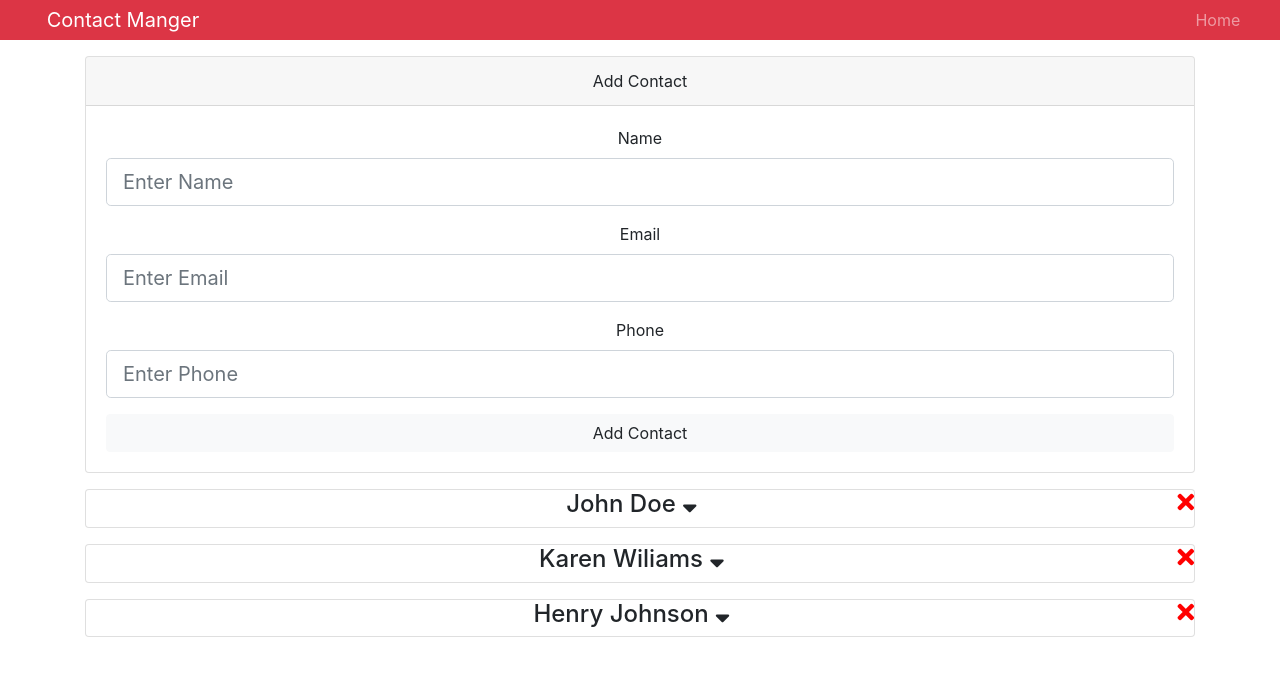
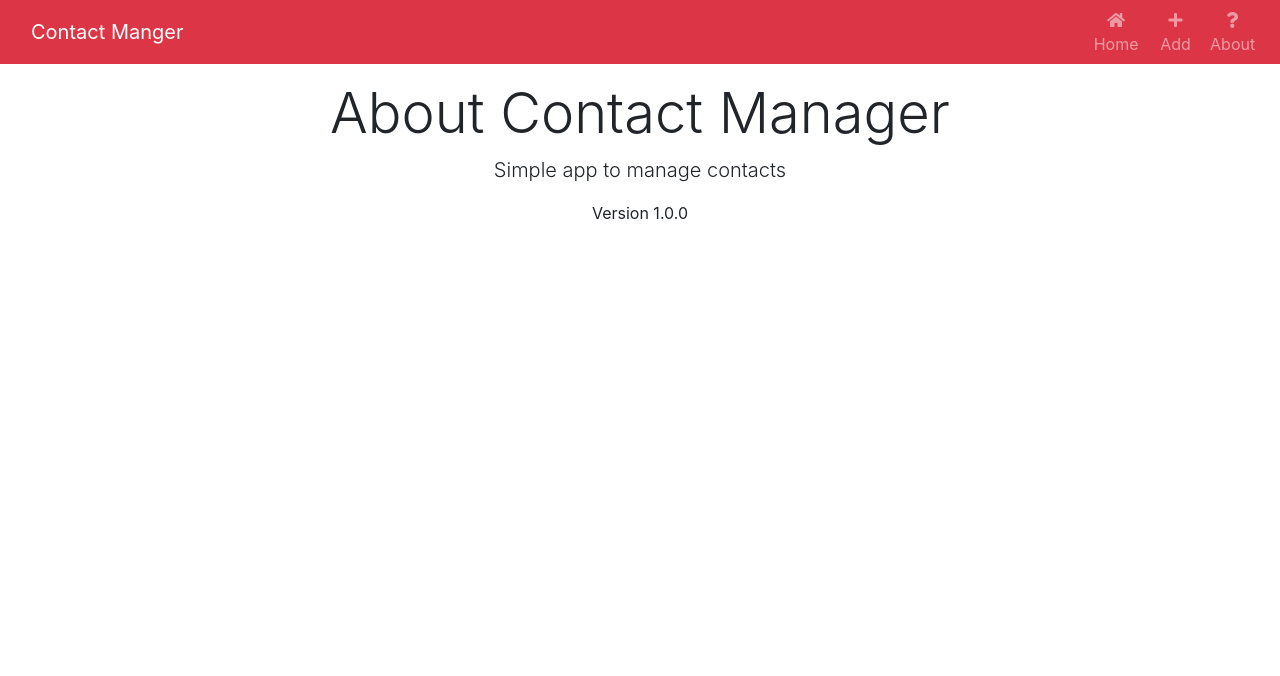
Before and after one commit to yukako098/ContactManager, a React (Create React App) app: page /about in a window 1280 px wide. Shown: the top 676 px of the page. Built offline with nearby package versions, Linux system fonts and the light colour scheme.

Commit message:
finished Section6

```diff
--- a/package.json
+++ b/package.json
@@ -7,6 +7,7 @@
     "classnames": "^2.2.6",
     "react": "^16.5.0",
     "react-dom": "^16.5.0",
+    "react-router-dom": "^4.3.1",
     "react-scripts": "1.1.5",
     "uuid": "^3.3.2"
   },
--- a/src/App.js
+++ b/src/App.js
@@ -1,24 +1,35 @@
 import React, {Component} from 'react';
+import { BrowserRouter as Router, Route, Switch } from 'react-router-dom';
 import Contacts from './components/contacts/Contacts';
+import AddContacts from './components/contacts/AddContacts';
 import Header from './components/layout/Header';
-import AddContacts from './components/contacts/AddContacts';
+import About from './components/pages/About';
+import NotFound from './components/pages/NotFound';
+
 
 import {Provider} from './context';
 
 import 'bootstrap/dist/css/bootstrap.min.css';
 import './App.css';
 
+
 class App extends Component {
   render() {
     return (
       <Provider>
-        <div className="App">
-          <Header branding = "Contact Manger"/>
-          <div className="container">
-            <AddContacts />
-            <Contacts />
+        <Router>
+          <div className="App">
+            <Header branding = "Contact Manger"/>
+            <div className="container">
+              <Switch>
+                <Route exact path="/" component={Contacts} />
+                <Route exact path="/contact/add" component={AddContacts} />
+                <Route exact path="/about" component={About} />
+                <Route component={NotFound} />
+              </Switch>
+            </div>
           </div>
-        </div>
+        </Router>
       </Provider>
     );
   }
--- a/src/components/contacts/AddContacts.js
+++ b/src/components/contacts/AddContacts.js
@@ -48,6 +48,8 @@ import uuid from 'uuid';
              phone: '',
              errors: {}
          })
+
+         this.props.history.push('/');
      };
 
      onChange = e => this.setState({ [e.target.name]: e.target.value });
--- a/src/components/contacts/Contacts.js
+++ b/src/components/contacts/Contacts.js
@@ -11,6 +11,9 @@ class Contacts extends Component {
                   const {contacts} = value;
                   return (
                     <React.Fragment>
+                        <h1 className="display-4 mb-2">
+                            <span className="text-danger">Contact</span> List
+                        </h1>
                     {contacts.map(contact => (
                         <Contact
                             key={contact.id}
--- a/src/components/layout/Header.js
+++ b/src/components/layout/Header.js
@@ -1,5 +1,6 @@
 import React from 'react';
 import PropTypes from 'prop-types'
+import { Link } from 'react-router-dom'
 
 
 const Header = (props) =>{
@@ -13,7 +14,13 @@ const Header = (props) =>{
             </div>
                 <ul className="navbar-nav mr-auto">
                     <li className="nav-item">
-                        <a href="/" className="nav-link">Home</a>
+                        <Link to="/" className="nav-link"><i className="fas fa-home"></i>Home</Link>
+                    </li>
+                    <li className="nav-item">
+                        <Link to="/contact/add" className="nav-link"><i className="fas fa-plus"></i>Add</Link>
+                    </li>
+                    <li className="nav-item">
+                        <Link to="/about" className="nav-link"><i className="fas fa-question"></i>About</Link>
                     </li>
                 </ul>
         </nav>
--- /dev/null
+++ b/src/components/pages/About.js
@@ -0,0 +1,11 @@
+import React from 'react'
+
+export default () => {
+  return (
+    <div>
+      <h1 className="display-4">About Contact Manager</h1>
+      <p className="lead">Simple app to manage contacts</p>
+      <p className="tex-secondary">Version 1.0.0</p>
+    </div>
+  )
+}
--- /dev/null
+++ b/src/components/pages/NotFound.js
@@ -0,0 +1,10 @@
+import React from 'react'
+
+export default () => {
+  return (
+    <div>
+      <h1 className='display-4'><span className='text-danger'>404</span> Page Not Found</h1>
+      <p className="lead">Sorry, that page dose not exist</p>
+    </div>
+  )
+}
```
Also changed, not shown: 1 other file (tests, documents, lock files or other folders).
